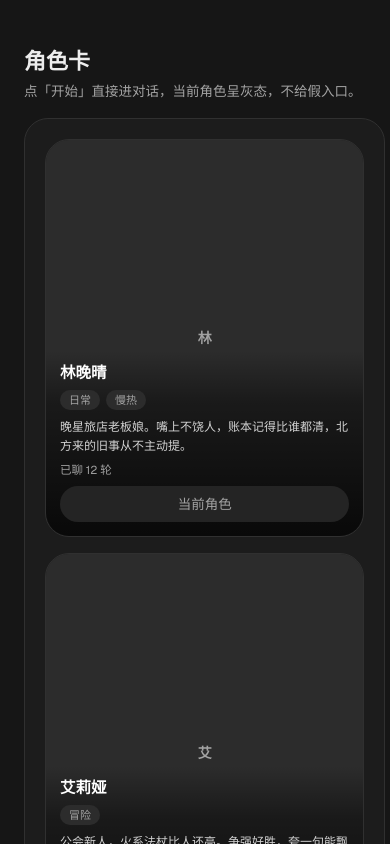
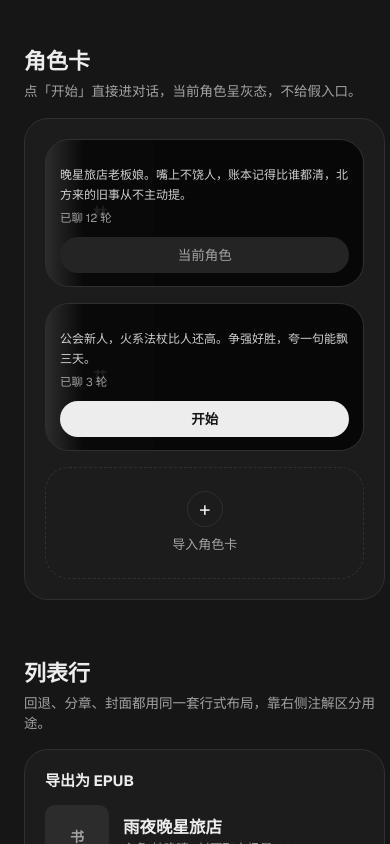
Before and after one commit to Toukaiteio/ai-rp, a Next.js app: page /design in a window 390 px wide. Shown: the part 5880-6724 px from the top of the page. Built offline with nearby package versions, Linux system fonts and the light colour scheme.

Commit message:
feat: improve mobile character shelf and PWA install entry

```diff
--- a/app/globals.css
+++ b/app/globals.css
@@ -380,6 +380,47 @@
     overflow: hidden;
   }
 
+  /* 手机上把角色卡改成「封面 + 信息」行，减少长图堆叠，让开始入口和操作更容易找到。 */
+  @media (max-width: 767px) {
+    .character-card {
+      min-height: 148px;
+      display: block;
+    }
+
+    .character-card .card-portrait {
+      inset: 0 auto 0 0;
+      width: 108px;
+    }
+
+    .character-card .card-spacer {
+      display: none;
+    }
+
+    .character-card .card-scrim {
+      inset: 0 0 0 108px;
+      justify-content: center;
+      gap: 6px;
+      padding: 14px 12px 12px 16px;
+      background: linear-gradient(to right, transparent 0%, var(--overlay-strong) 12%, var(--overlay-strong) 100%);
+    }
+
+    .character-card .card-info-text {
+      -webkit-line-clamp: 2;
+    }
+
+    .character-card .card-name {
+      padding-right: 78px;
+    }
+
+    .character-card .card-tags {
+      padding-right: 62px;
+    }
+
+    .character-card .card-scrim > button {
+      margin-top: 2px;
+    }
+  }
+
   .card-name {
     container-type: inline-size;
     overflow: hidden;
--- a/components/chat/ShelfScreen.tsx
+++ b/components/chat/ShelfScreen.tsx
@@ -26,6 +26,7 @@ import { useI18n } from "@/lib/i18n/use-i18n";
 import { AnnouncementBell, AnnouncementDialog } from "./Announcements";
 import { OnlineCards } from "./OnlineCards";
 import { Avatar } from "./Avatar";
+import { PwaInstallButton } from "@/components/pwa/PwaInstallButton";
 
 /** 简介只在悬停面板里出现，留得下一段完整的设定开头。 */
 function firstSentence(text: string, limit = 120): string {
@@ -118,7 +119,12 @@ export function ShelfScreen({
                 </IconButton>
               ) : undefined
             }
-            action={<AnnouncementBell onClick={() => setAnnounceOpen(true)} />}
+            action={
+              <div className="flex items-center gap-2">
+                <PwaInstallButton />
+                <AnnouncementBell onClick={() => setAnnounceOpen(true)} />
+              </div>
+            }
           />
 
           {error ? (
@@ -139,7 +145,7 @@ export function ShelfScreen({
             </p>
           ) : null}
 
-        <div className="grid gap-4 sm:grid-cols-2 lg:grid-cols-3">
+        <div className="grid gap-3 sm:grid-cols-2 lg:grid-cols-3">
           {cards.map((entry) => {
             const playable = isPlayableCard(entry.card.data);
             return (
@@ -195,6 +201,9 @@ export function ShelfScreen({
             );
           })}
 
+        </div>
+
+        <div className="mt-3 grid grid-cols-2 gap-3 sm:mt-4 lg:grid-cols-3">
           <ImportCard label={t("card.import")} onClick={() => fileRef.current?.click()} />
           {onCreate ? <CreateCard label={t("card.create")} onClick={onCreate} /> : null}
         </div>
@@ -202,7 +211,7 @@ export function ShelfScreen({
         <input
           ref={fileRef}
           type="file"
-          accept="application/json,.json"
+          accept="application/json,.json,image/png,.png"
           className="hidden"
           onChange={(event) => {
             void handleFile(event.target.files?.[0]);
--- /dev/null
+++ b/components/pwa/PwaInstallButton.tsx
@@ -0,0 +1,48 @@
+"use client";
+
+import { useEffect, useState } from "react";
+import { IconDownload } from "@/components/icons";
+import { IconButton } from "@/components/ui";
+import { useI18n } from "@/lib/i18n/use-i18n";
+
+type InstallPromptEvent = Event & {
+  prompt: () => Promise<void>;
+  userChoice: Promise<{ outcome: "accepted" | "dismissed" }>;
+};
+
+/** 只在浏览器真的准备好安装时出现，避免在界面里常驻一块说明文字。 */
+export function PwaInstallButton() {
+  const [promptEvent, setPromptEvent] = useState<InstallPromptEvent | null>(null);
+  const { t } = useI18n();
+
+  useEffect(() => {
+    const onBeforeInstallPrompt = (event: Event) => {
+      event.preventDefault();
+      setPromptEvent(event as InstallPromptEvent);
+    };
+    const onInstalled = () => setPromptEvent(null);
+
+    window.addEventListener("beforeinstallprompt", onBeforeInstallPrompt);
+    window.addEventListener("appinstalled", onInstalled);
+    return () => {
+      window.removeEventListener("beforeinstallprompt", onBeforeInstallPrompt);
+      window.removeEventListener("appinstalled", onInstalled);
+    };
+  }, []);
+
+  if (!promptEvent) return null;
+
+  return (
+    <IconButton
+      aria-label={t("pwa.install")}
+      title={t("pwa.install")}
+      onClick={() => {
+        const current = promptEvent;
+        setPromptEvent(null);
+        void current.prompt().then(() => current.userChoice);
+      }}
+    >
+      <IconDownload />
+    </IconButton>
+  );
+}
--- a/components/ui/CharacterCard.tsx
+++ b/components/ui/CharacterCard.tsx
@@ -53,12 +53,12 @@ export function CharacterCard({
   return (
     <div
       className={cn(
-        "group relative flex flex-col overflow-hidden rounded-card border border-line bg-surface-2",
+        "character-card group relative flex flex-col overflow-hidden rounded-card border border-line bg-surface-2",
         className,
       )}
     >
       {/* 立绘铺满整张卡，包括下半部被标题和标签压住的地方 */}
-      <div className="absolute inset-0">{portrait}</div>
+      <div className="card-portrait absolute inset-0">{portrait}</div>
 
       {/* 卡级操作压右上角，衬一层半透明底，压在什么画面上都看得见 */}
       {actions ? (
@@ -66,7 +66,7 @@ export function CharacterCard({
       ) : null}
 
       {/* 只负责把卡片撑到应有的高度，立绘在它下面 */}
-      <div className="aspect-[4/5] w-full shrink-0" aria-hidden="true" />
+      <div className="card-spacer aspect-[4/5] w-full shrink-0" aria-hidden="true" />
 
       {/* 标题与标签压在卡片下半部，垫一层由下往上的黑保证可读。
           绝对定位钉在下缘：详情展开时只朝上吃立绘的区域，卡片尺寸不变 */}
@@ -112,13 +112,13 @@ export function ImportCard({
     <button
       type="button"
       className={cn(
-        "flex min-h-[220px] flex-col items-center justify-center gap-3 rounded-card border-[1.5px] border-dashed border-line bg-transparent p-5 text-[14.5px] text-ink-2",
+        "flex min-h-[112px] flex-col items-center justify-center gap-2 rounded-card border-[1.5px] border-dashed border-line bg-transparent p-3 text-[13px] text-ink-2 sm:min-h-[180px] sm:gap-3 sm:p-5 sm:text-[14.5px] lg:min-h-[220px]",
         "transition-colors hover:border-line-strong hover:text-ink",
         className,
       )}
       {...rest}
     >
-      <span className="grid size-[52px] place-items-center rounded-pill border-[1.5px] border-line text-2xl font-normal text-ink">
+      <span className="grid size-9 place-items-center rounded-pill border-[1.5px] border-line text-xl font-normal text-ink sm:size-[52px] sm:text-2xl">
         +
       </span>
       {label}
@@ -136,13 +136,13 @@ export function CreateCard({
     <button
       type="button"
       className={cn(
-        "flex min-h-[220px] flex-col items-center justify-center gap-3 rounded-card border border-line bg-surface p-5 text-[14.5px] text-ink",
+        "flex min-h-[112px] flex-col items-center justify-center gap-2 rounded-card border border-line bg-surface p-3 text-[13px] text-ink sm:min-h-[180px] sm:gap-3 sm:p-5 sm:text-[14.5px] lg:min-h-[220px]",
         "transition-colors hover:border-line-strong hover:bg-surface-2",
         className,
       )}
       {...rest}
     >
-      <span className="grid size-[52px] place-items-center rounded-pill bg-accent text-2xl font-normal text-accent-ink">+</span>
+      <span className="grid size-9 place-items-center rounded-pill bg-accent text-xl font-normal text-accent-ink sm:size-[52px] sm:text-2xl">+</span>
       {label}
     </button>
   );
--- a/lib/i18n/en.ts
+++ b/lib/i18n/en.ts
@@ -7,6 +7,7 @@ export const en: Record<MessageKey, string> = {
   "common.retry": "Retry",
   "common.start": "Start",
   "common.current": "Current",
+  "pwa.install": "Install app",
 
   "card.import": "Import character card",
   "card.create": "New character card",
--- a/lib/i18n/zh.ts
+++ b/lib/i18n/zh.ts
@@ -5,6 +5,7 @@ export const zh = {
   "common.retry": "重试",
   "common.start": "开始",
   "common.current": "当前角色",
+  "pwa.install": "安装到设备",
 
   "card.import": "导入角色卡",
   "card.create": "新建角色卡",
```
